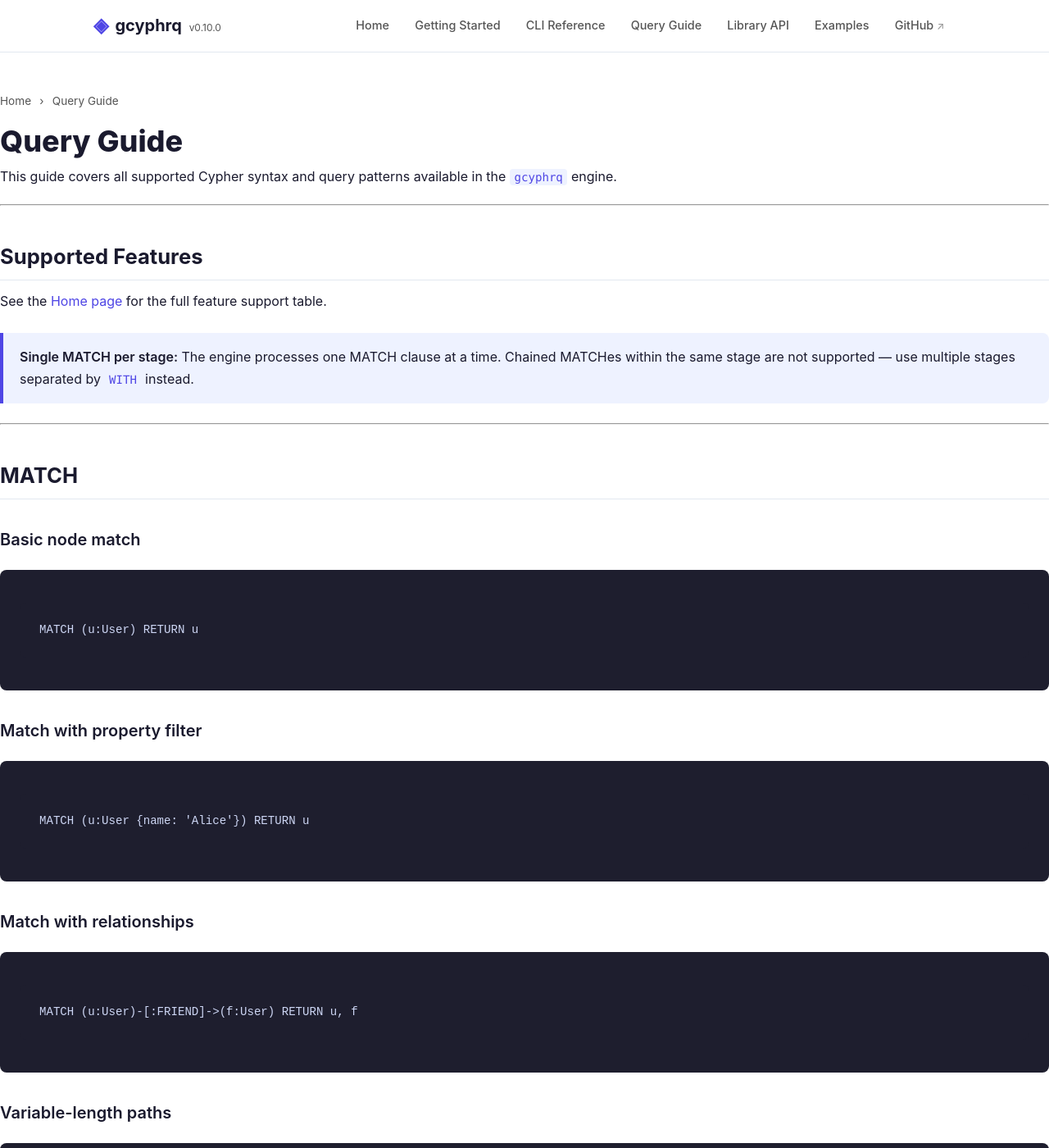
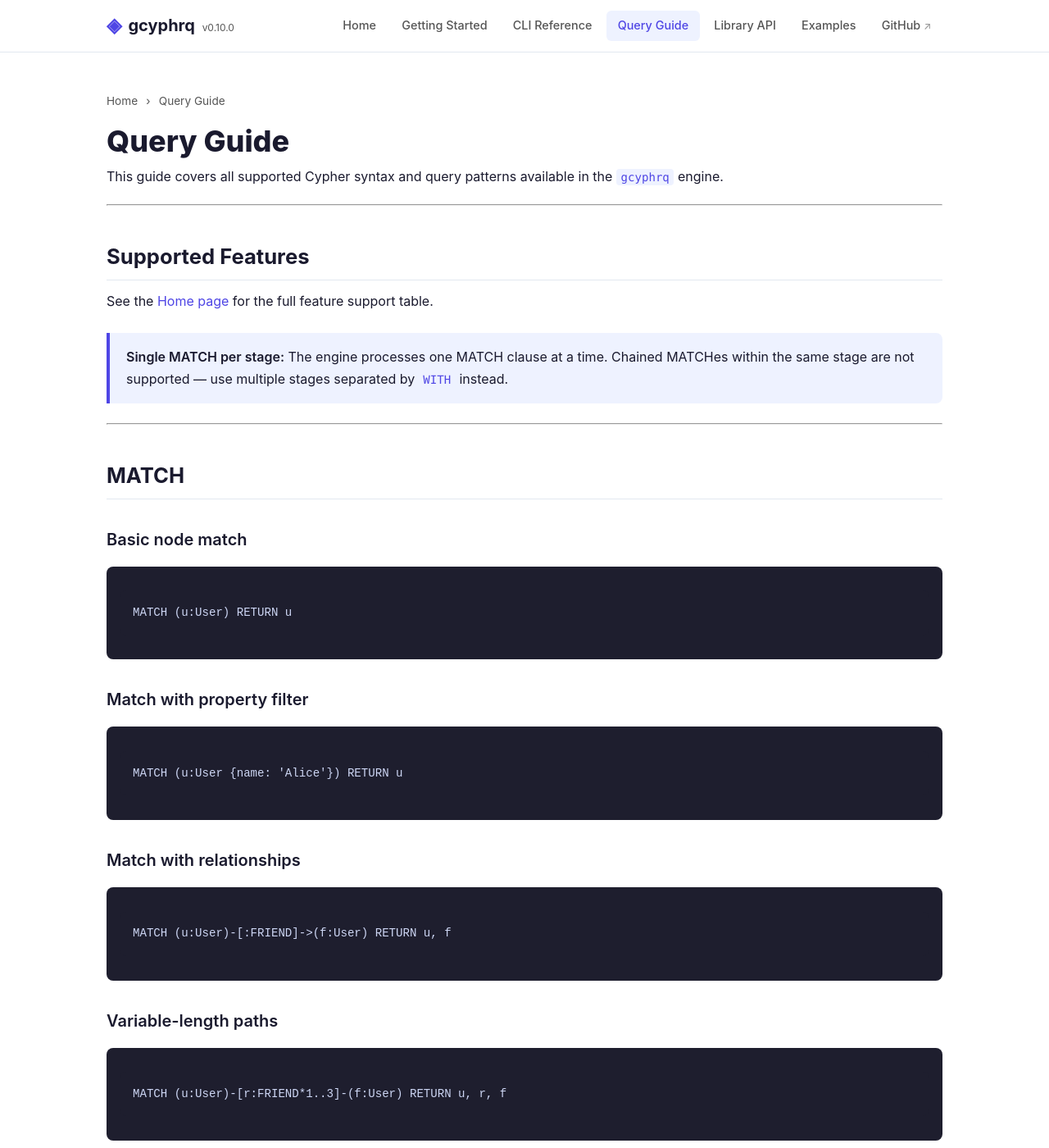
Before and after one commit to plelevier/gcyphrq, a Jekyll site: the page built from docs/query-guide.md, in a window 1280 px wide and 1400 px high. Shown: the whole window at 82% size. Built offline with Jekyll 4.4.1, drawn with Linux system fonts in a browser that asks for light colours.

Commit message:
fix(docs): increase content margin and fix nav link 404s (#6)
* fix(docs): increase content margin and fix nav link 404s

- Wrap page content in .container for proper horizontal margins
- Increase container padding from 1.5rem to 2.5rem (1.25rem on mobile)
- Rename QUERY-GUIDE.md and LIBRARY-API.md to lowercase to match
  nav config URLs and fix GitHub Pages case-sensitive 404s

* fix(docs): table overflow, og tags, 404 permalink, remove empty _sass

- Add .table-wrapper with overflow-x: auto to prevent table bleed on mobile
- Add Open Graph and Twitter meta tags for rich link previews
- Fix 404 permalink from /404.html to /404/ for consistency
- Remove empty _sass/ directory

* fix(docs): restore table margin and add responsive overflow

- Keep margin-bottom on .content table directly (was only on unused .table-wrapper)
- Use display:block + overflow-x:auto on mobile for table scrolling

* style(docs): reduce code block padding and margin

```diff
--- a/docs/_includes/head.html
+++ b/docs/_includes/head.html
@@ -1,2 +1,13 @@
 <meta name="description" content="{{ page.description | default: site.description }}">
 <link rel="icon" href="{{ '/assets/favicon.svg' | relative_url }}" type="image/svg+xml">
+
+<!-- Open Graph -->
+<meta property="og:title" content="{% if page.title %}{{ page.title }} – {% endif %}{{ site.title }}">
+<meta property="og:description" content="{{ page.description | default: site.description }}">
+<meta property="og:type" content="website">
+<meta property="og:url" content="{{ page.url | absolute_url }}">
+
+<!-- Twitter -->
+<meta name="twitter:card" content="summary">
+<meta name="twitter:title" content="{% if page.title %}{{ page.title }} – {% endif %}{{ site.title }}">
+<meta name="twitter:description" content="{{ page.description | default: site.description }}">
--- a/docs/_layouts/default.html
+++ b/docs/_layouts/default.html
@@ -10,7 +10,9 @@
 <body>
   {% include nav.html %}
   <main class="content">
-    {{ content }}
+    <div class="container">
+      {{ content }}
+    </div>
   </main>
   {% include footer.html %}
 </body>
--- a/docs/assets/main.css
+++ b/docs/assets/main.css
@@ -35,7 +35,11 @@ body {
 a { color: var(--color-accent); text-decoration: none; }
 a:hover { text-decoration: underline; }
 
-.container { max-width: var(--max-width); margin: 0 auto; padding: 0 1.5rem; }
+.container { max-width: var(--max-width); margin: 0 auto; padding: 0 2.5rem; }
+
+@media (max-width: 768px) {
+  .container { padding: 0 1.25rem; }
+}
 
 /* === Header === */
 .site-header {
@@ -138,6 +142,13 @@ a:hover { text-decoration: underline; }
   font-size: 0.9rem;
 }
 
+@media (max-width: 768px) {
+  .content table {
+    display: block;
+    overflow-x: auto;
+  }
+}
+
 .content th {
   text-align: left;
   padding: 0.6rem 0.8rem;
@@ -167,7 +178,7 @@ a:hover { text-decoration: underline; }
 .highlight, pre.highlight {
   background: var(--color-code-bg) !important;
   border-radius: 8px;
-  margin: 1.25rem 0;
+  margin: 1rem 0;
   overflow-x: auto;
 }
 
@@ -179,7 +190,7 @@ a:hover { text-decoration: underline; }
   line-height: 1.6;
 }
 
-.highlight { padding: 1.25rem 1.5rem; }
+.highlight { padding: 0.85rem 1rem; }
 
 /* Rouge syntax highlighting (Catppuccin Mocha inspired) */
 .highlight .c, .highlight .c1, .highlight .cm, .highlight .cp { color: #6c7086; font-style: italic; }
```
Also changed, not shown: docs/404.md (+1 -1 lines), docs/library-api.md (renamed from docs/LIBRARY-API.md), docs/query-guide.md (renamed from docs/QUERY-GUIDE.md).
